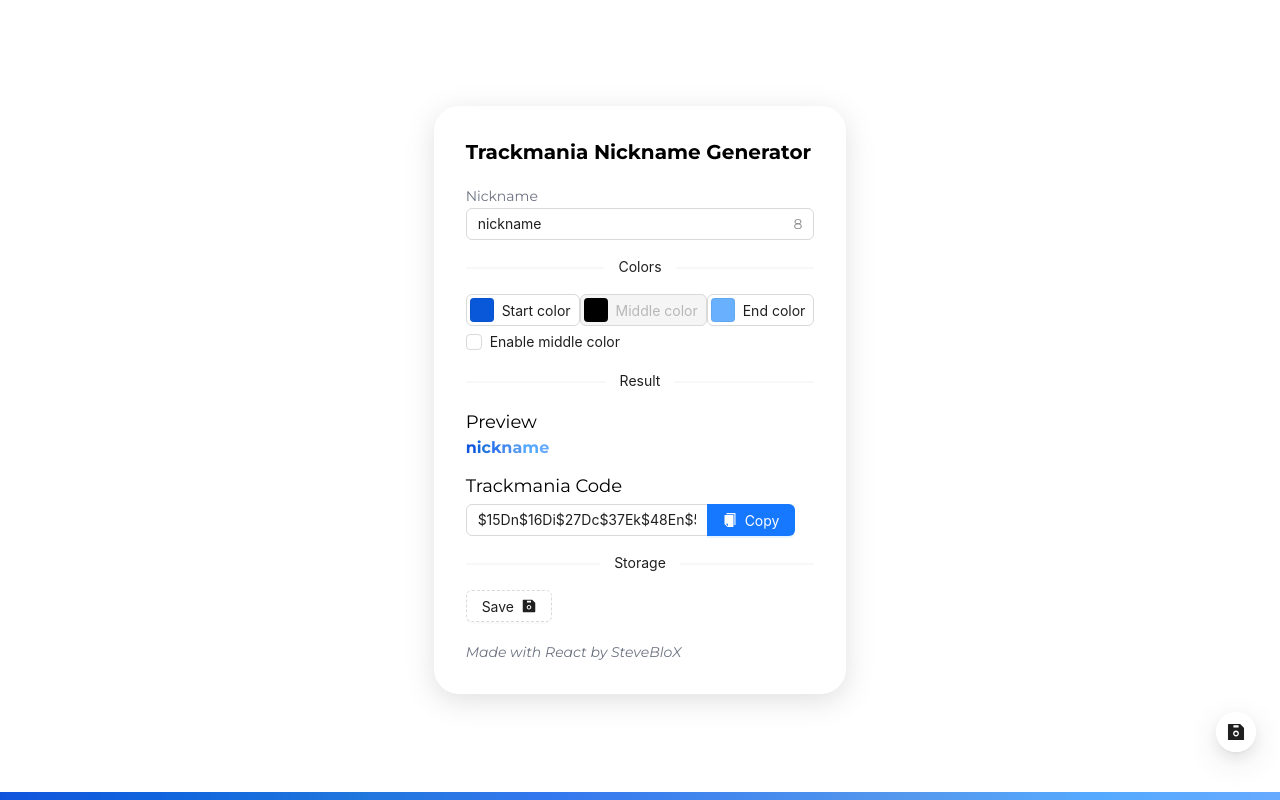
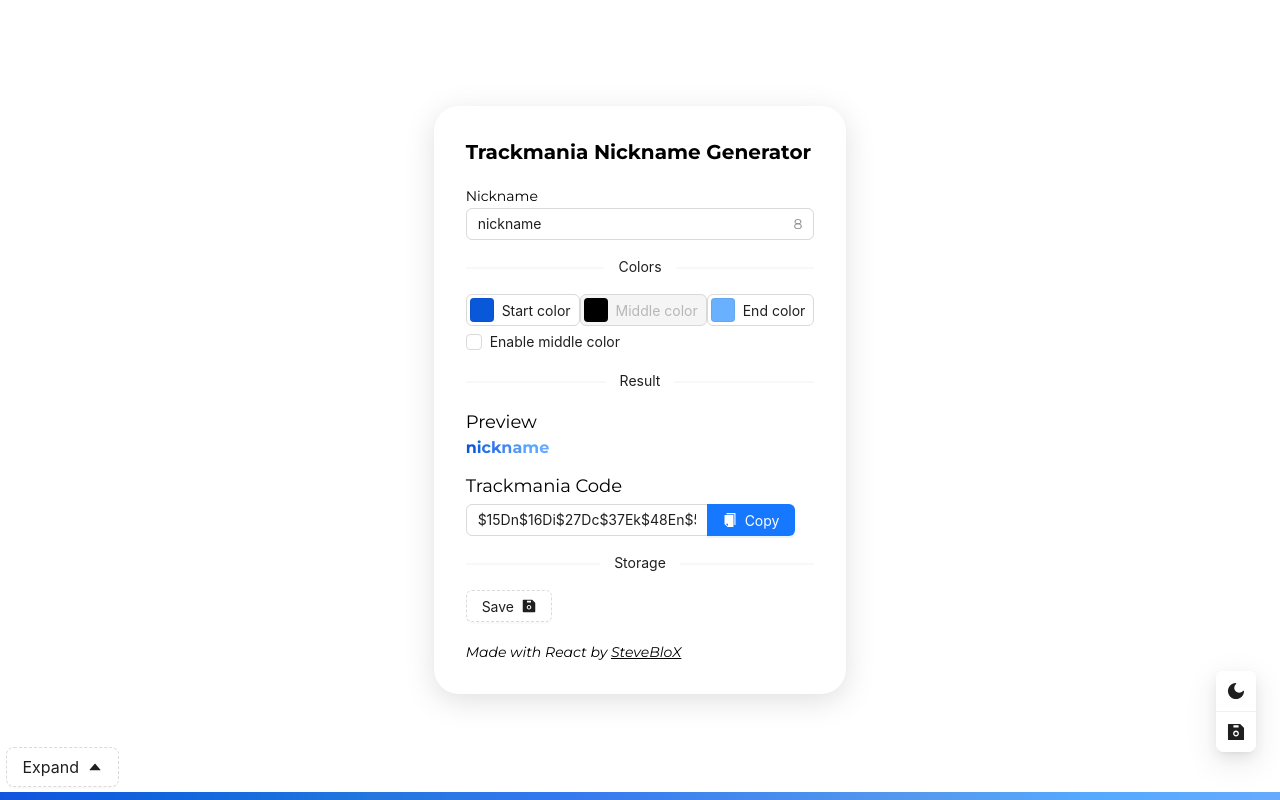
Before and after one commit to SteveBloX/tm-name-gen-react, a React (Create React App) app: page / in a window 1280 px wide. Built offline with nearby package versions, Linux system fonts and the light colour scheme.

Commit message:
fix bugs and add dark mode

```diff
--- a/src/App.css
+++ b/src/App.css
@@ -30,3 +30,19 @@ body {
   width: 100%;
   transition: .5s all;
 }
+
+.expandGradientButton {
+  position: fixed;
+  bottom: .8rem;
+  left: .4rem;
+  transition: .5s all;
+}
+
+.app {
+  display: flex;
+  flex-direction: column;
+  align-items: center;
+  justify-content: center;
+  height: 100vh;
+  width: 100vw;
+}
--- a/src/App.tsx
+++ b/src/App.tsx
@@ -3,18 +3,24 @@ import "./App.css";
 import {
   Button,
   Checkbox,
+  ConfigProvider,
   Divider,
   FloatButton,
   Input,
   message,
   Popconfirm,
   Space,
+  theme,
 } from "antd";
 import { generateGradient, shortenHex } from "./colors";
 import HorizontalColorPicker from "./components/horizontalColorPicker";
 import {
+  CaretDownFilled,
+  CaretUpFilled,
   CopyFilled,
   DeleteFilled,
+  MoonFilled,
+  MoonOutlined,
   PlusCircleFilled,
   SaveFilled,
 } from "@ant-design/icons";
@@ -149,13 +155,33 @@ function App() {
     );
   });*/
 
+  const [expandedGradientPreview, setExpandedGradientPreview] =
+    React.useState<boolean>(false);
+  const [darkMode, setDarkMode] = React.useState<boolean>(
+    localStorage.getItem("darkMode") === "true"
+  );
+
+  function toggleDarkMode() {
+    setDarkMode(!darkMode);
+    localStorage.setItem("darkMode", (!darkMode).toString());
+  }
   return (
-    <div className="main-card">
+    <ConfigProvider
+      theme={{
+        algorithm: darkMode ? theme.darkAlgorithm : theme.defaultAlgorithm,
+      }}
+    >
+      <div className={`app ${darkMode && "dark"} dark:bg-[#121212]`}>
+        <div className="main-card dark:bg-[#212121]">
           {contextHolder}
-      <h1 className="text-xl font-bold mb-5">Trackmania Nickname Generator</h1>
-      <p className="text-gray-500 text-sm mb-0.5">Nickname</p>
+          <h1 className="text-xl font-bold mb-5 dark:text-light">
+            Trackmania Nickname Generator
+          </h1>
+          <p className="text-gray-500 text-sm mb-0.5 dark:text-light">
+            Nickname
+          </p>
           <Input
-        status={username.length < 2 ? "error" : ""}
+            status={username.length === 0 ? "error" : ""}
             placeholder="meow"
             count={{
               show: true,
@@ -192,7 +218,7 @@ function App() {
             Enable middle color
           </Checkbox>
           <Divider plain>Result</Divider>
-      <p className="text-lg">Preview</p>
+          <p className="text-lg dark:text-light">Preview</p>
           <div className="font-bold mb-3">
             {gradient
               .slice(0, username ? username.length : defaultUsername.length)
@@ -202,7 +228,7 @@ function App() {
                 </span>
               ))}
           </div>
-      <p className="text-lg mb-1">Trackmania Code</p>
+          <p className="text-lg mb-1 dark:text-light">Trackmania Code</p>
           <Space.Compact>
             <Input
               readOnly
@@ -272,13 +298,21 @@ function App() {
               className="gradient h-2"
               style={{
                 background: `linear-gradient(to right, ${gradient.join(", ")})`,
+                ...(expandedGradientPreview ? { height: "8rem" } : {}),
               }}
             ></div>
           </div>
+          <FloatButton.Group shape="square">
+            <FloatButton
+              icon={darkMode ? <MoonOutlined /> : <MoonFilled />}
+              onClick={toggleDarkMode}
+            />
             <FloatButton
               onClick={() => setStorageDrawerVisible(true)}
               icon={<SaveFilled />}
             />
+          </FloatButton.Group>
+
           <SavedUsernamesDrawer
             open={storageDrawerVisible}
             setOpen={setStorageDrawerVisible}
@@ -299,11 +333,43 @@ function App() {
               setStorageDrawerVisible(false);
             }}
             messageApi={messageApi}
+            onDelete_={(id) => {
+              if (id === storageNanoid) {
+                setStorageNanoid("");
+              }
+            }}
           />
-      <p className="text-sm text-gray-500 italic">
-        Made with React by <a href="https://bloax.xyz">SteveBloX</a>
+          <p className="text-sm text-gray-500 italic dark:text-light">
+            Made with React by{" "}
+            <a href="https://bloax.xyz" className="underline dark:text-light">
+              SteveBloX
+            </a>
           </p>
+          <Button
+            type="dashed"
+            onClick={() => setExpandedGradientPreview(!expandedGradientPreview)}
+            className="expandGradientButton"
+            size="large"
+            style={{
+              bottom: !expandedGradientPreview ? ".8rem" : "8.4rem",
+            }}
+          >
+            <TextWithIcon
+              text={expandedGradientPreview ? "Collapse" : "Expand"}
+              icon={
+                expandedGradientPreview ? (
+                  <CaretDownFilled />
+                ) : (
+                  <CaretUpFilled />
+                )
+              }
+              reverse={true}
+            />
+          </Button>
+          {/*<FormatTest />*/}
         </div>
+      </div>
+    </ConfigProvider>
   );
 }
 
--- /dev/null
+++ b/src/components/formatTest.tsx
@@ -0,0 +1,49 @@
+import { Input } from "antd";
+import { useRef, useState } from "react";
+
+export default function FormatTest() {
+  const [text, setText] = useState<{ letter: string; style: string }[]>([]);
+  const textAreaRef = useRef(null);
+
+  /*const applyStyle = (tag: any) => {
+    const textarea: any = textAreaRef.current;
+    const start = textarea.selectionStart;
+    const end = textarea.selectionEnd;
+    const selectedText = text.substring(start, end);
+
+    if (selectedText) {
+      const before = text.substring(0, start);
+      const after = text.substring(end);
+      const newText = `${before}<${tag}>${selectedText}</${tag}>${after}`;
+      setText(newText);
+    }
+  };*/
+
+  return (
+    <div style={{ maxWidth: "600px", margin: "auto" }}>
+      <Input.TextArea
+        rows={10}
+        value={text.map((letter) => letter.letter).join("")}
+        onChange={(e) =>
+          setText([
+            ...text,
+            ...e.target.value
+              .split("")
+              .map((letter) => ({ letter, style: "" })),
+          ])
+        }
+        ref={textAreaRef}
+        style={{ marginBottom: "10px" }}
+      />
+      {/*<Button icon={<BoldOutlined />} onClick={() => applyStyle("b")}>
+        Bold
+      </Button>
+      <Button icon={<ItalicOutlined />} onClick={() => applyStyle("i")}>
+        Italic
+      </Button>
+      <Button icon={<UnderlineOutlined />} onClick={() => applyStyle("u")}>
+        Underline
+      </Button>*/}
+    </div>
+  );
+}
--- a/src/components/savedUsernamesDrawer.tsx
+++ b/src/components/savedUsernamesDrawer.tsx
@@ -6,11 +6,13 @@ function SavedUsernamesDrawer({
   setOpen,
   onLoad,
   messageApi,
+  onDelete_,
 }: {
   open: boolean;
   setOpen: (open: boolean) => void;
   onLoad: (id: string) => void;
   messageApi: any;
+  onDelete_: (id: string) => void;
 }) {
   function getAllLocalStorage() {
     var values = [],
@@ -31,6 +33,7 @@ function SavedUsernamesDrawer({
     localStorage.removeItem(id);
     messageApi.success("Username deleted");
     setOpen(false);
+    onDelete_(id);
   }
 
   return (
--- a/tailwind.config.js
+++ b/tailwind.config.js
@@ -1,8 +1,12 @@
 /** @type {import('tailwindcss').Config} */
 module.exports = {
+  darkMode: "selector",
   content: ["./src/**/*.{js,jsx,ts,tsx}"],
   theme: {
+    colors: {
+      light: "#DFDFDF",
+    },
     extend: {},
   },
   plugins: [],
-}
+};
```
Also changed, not shown: package.json (+6 -1 lines), src/index.tsx (+6 -6 lines), 2 other files (tests, documents, lock files or other folders). Lines whose indentation alone changed are shown as unchanged.
